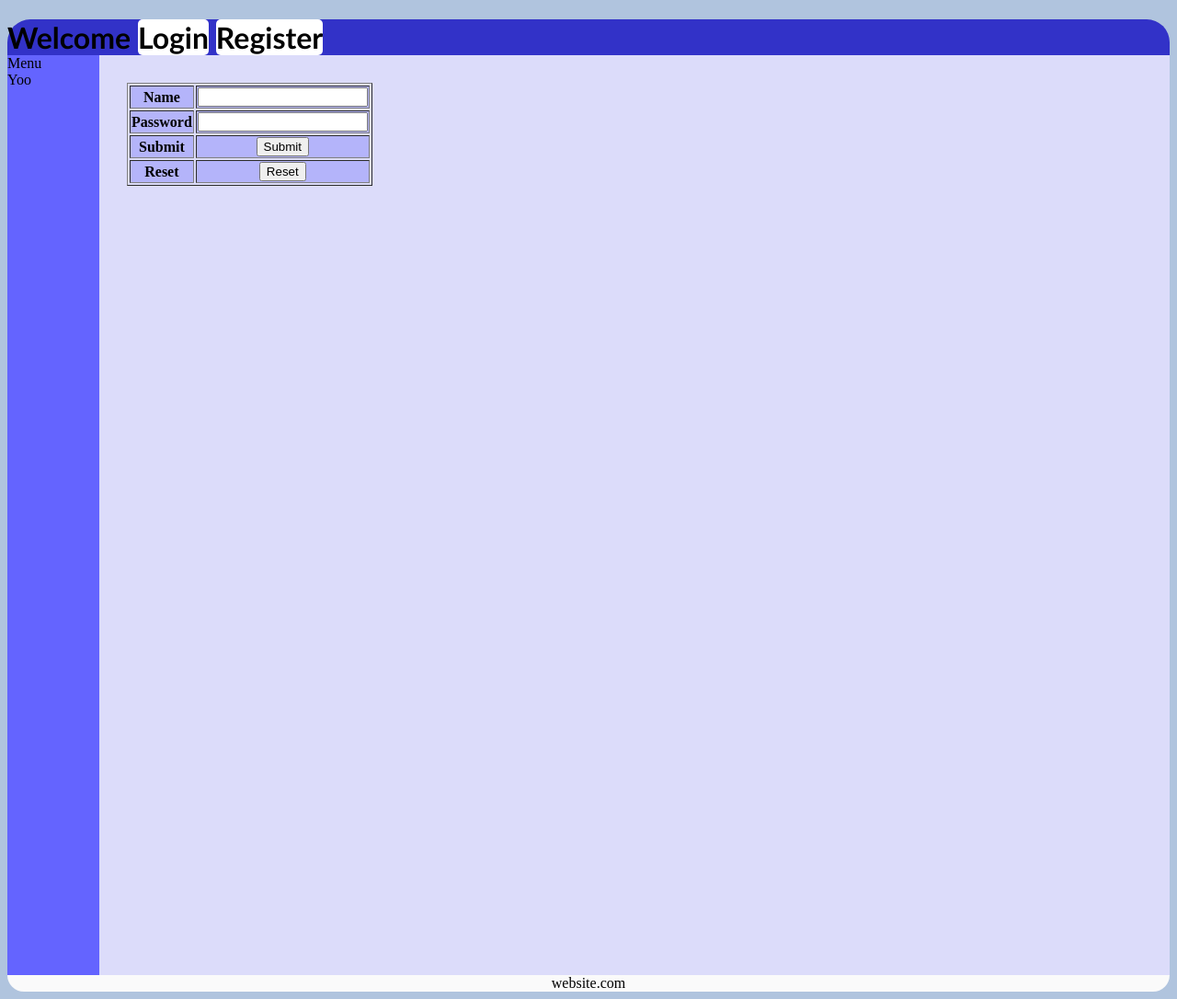
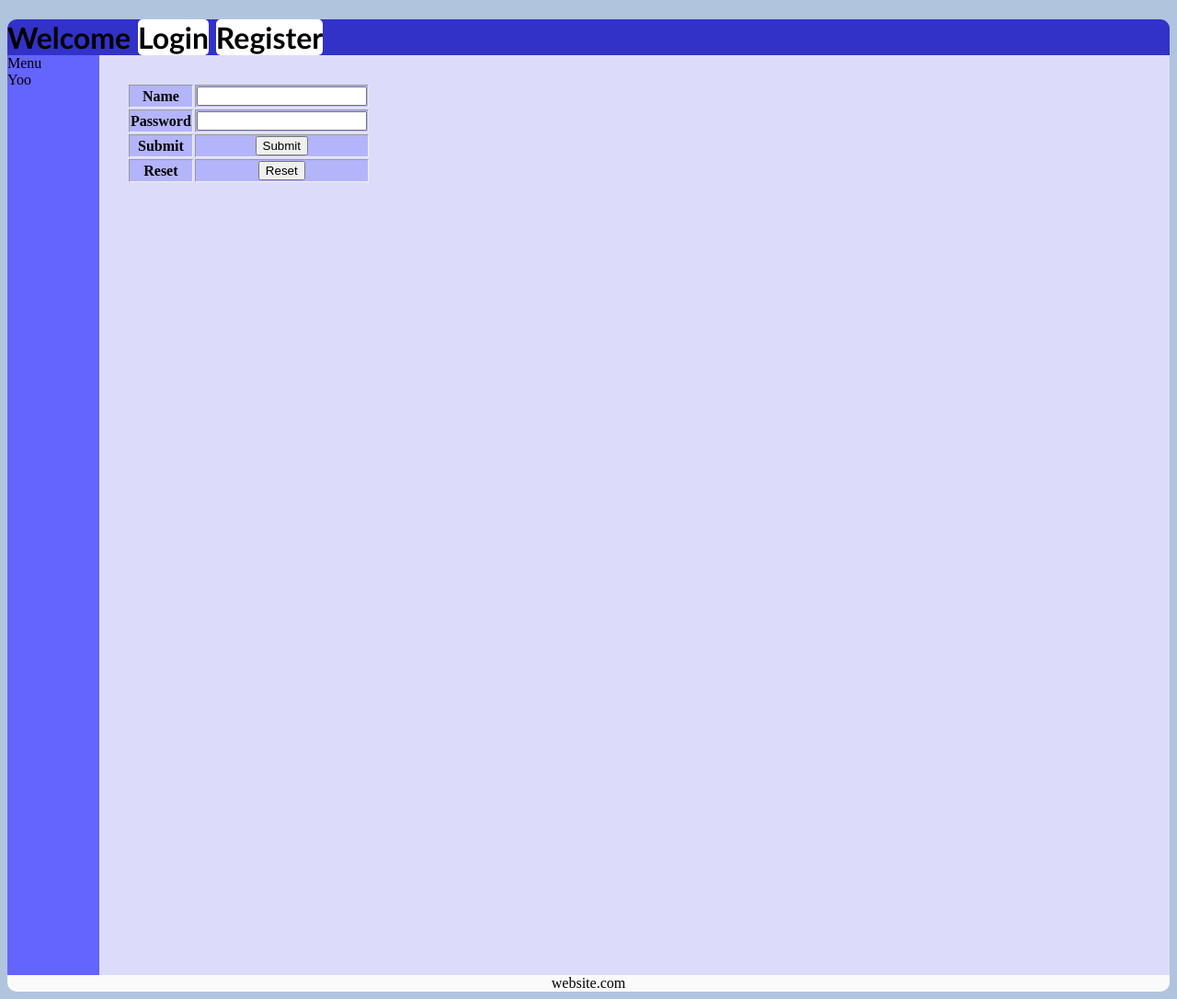
Before and after one commit to goingpaper/C3, a plain HTML site: page login.html in a window 1280 px wide. Shown: the whole page at 92% size. Drawn offline with Linux system fonts and the light colour scheme.

Commit message:
Update style.css

```diff
--- a/style.css
+++ b/style.css
@@ -29,8 +29,8 @@ div.header{
 	background-color:rgb(50,50,200);
 	width:100%;
 	font-family:"Trebuchet MS", Helvetica, sans-serif;
-	border-top-right-radius:25px;
-	border-top-left-radius:25px;
+	border-top-right-radius:10px;
+	border-top-left-radius:10px;
 
 
 }
@@ -40,8 +40,8 @@ div.footer{
 	background-color:rgb(250,250,250);
 	clear:both;
 	text-align:center;
-	border-bottom-right-radius:25px;
-	border-bottom-left-radius:25px;
+	border-bottom-right-radius:10px;
+	border-bottom-left-radius:10px;
 
 }
 
@@ -77,6 +77,7 @@ table{
 	position:relative;
 	left:30px;
 	top:30px;
+	border:none;
 
 
 }
```
